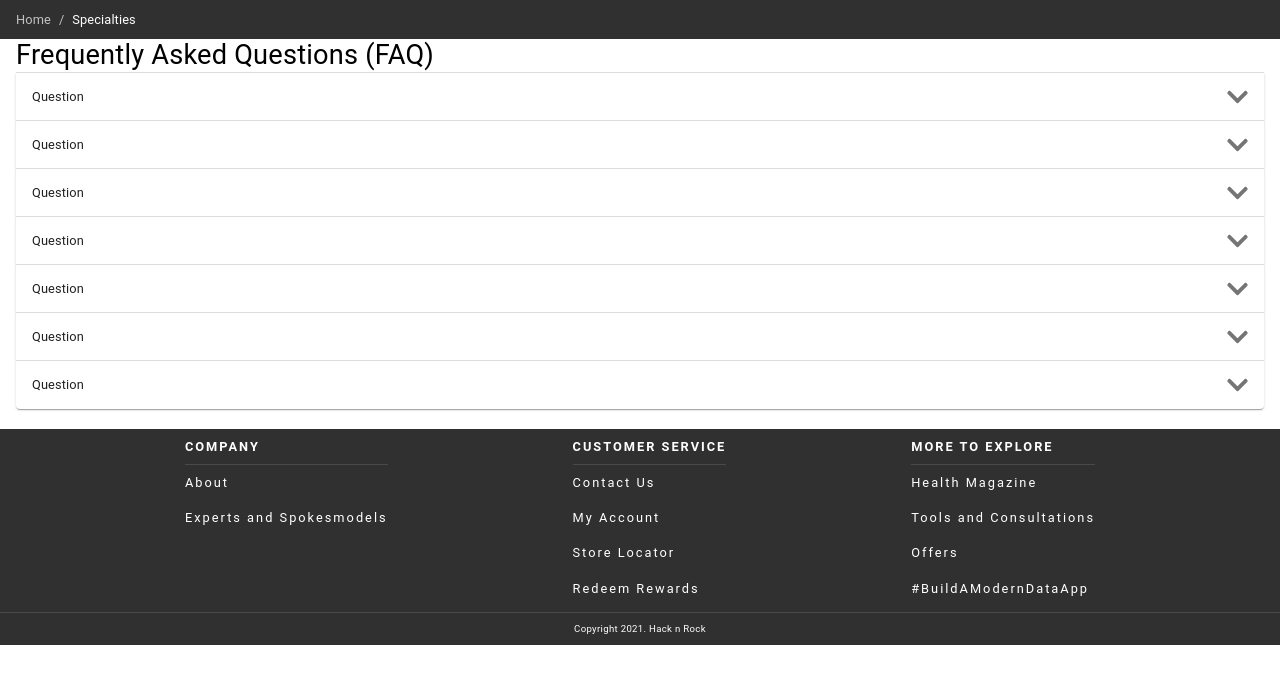
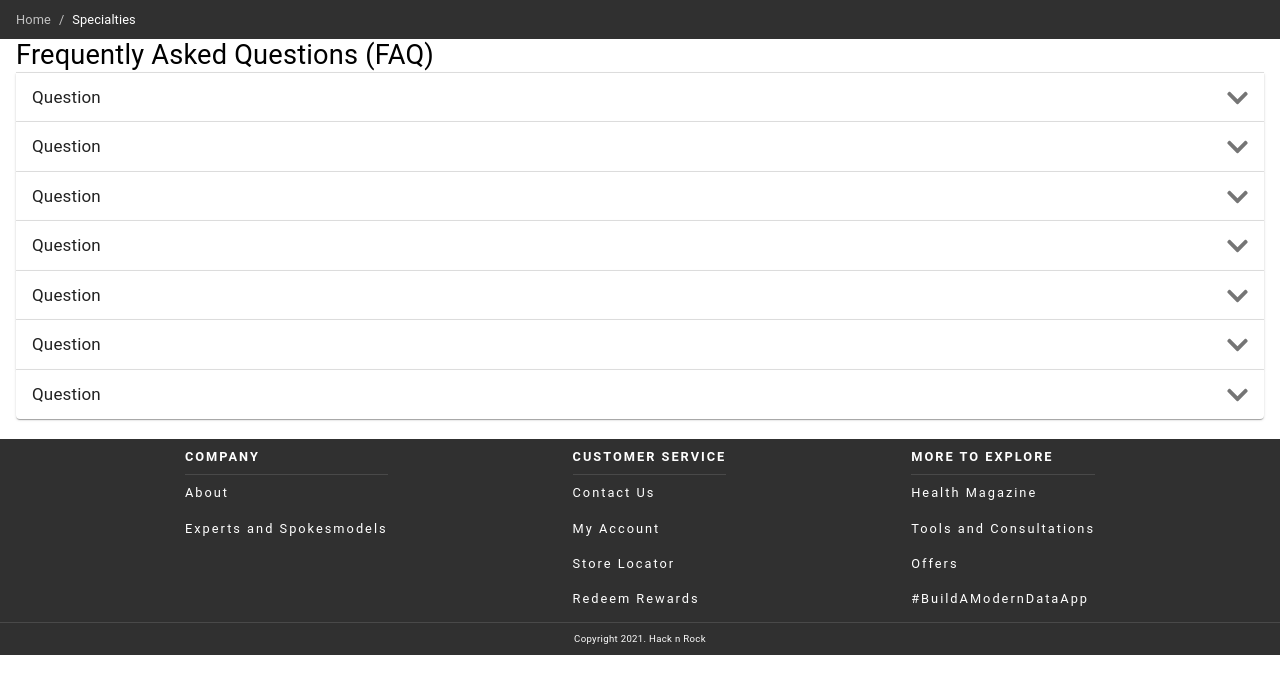
Before and after one commit to noob-coder-19/docCon, a React (Create React App) app in the folder client/: page / in a window 1280 px wide. Shown: the top 694 px of the page. Built offline with nearby package versions, Linux system fonts and the light colour scheme.

Commit message:
Increased font size of the question in FAQ

```diff
--- a/client/src/components/QA.js
+++ b/client/src/components/QA.js
@@ -15,7 +15,7 @@ const QA = () => {
         aria-controls="panel1a-content"
         id="panel1a-header"
       >
-        <Typography>Question</Typography>
+        <Typography style={{ fontSize: 17 }}>Question</Typography>
       </AccordionSummary>
       <AccordionDetails>
         <Typography>
```
